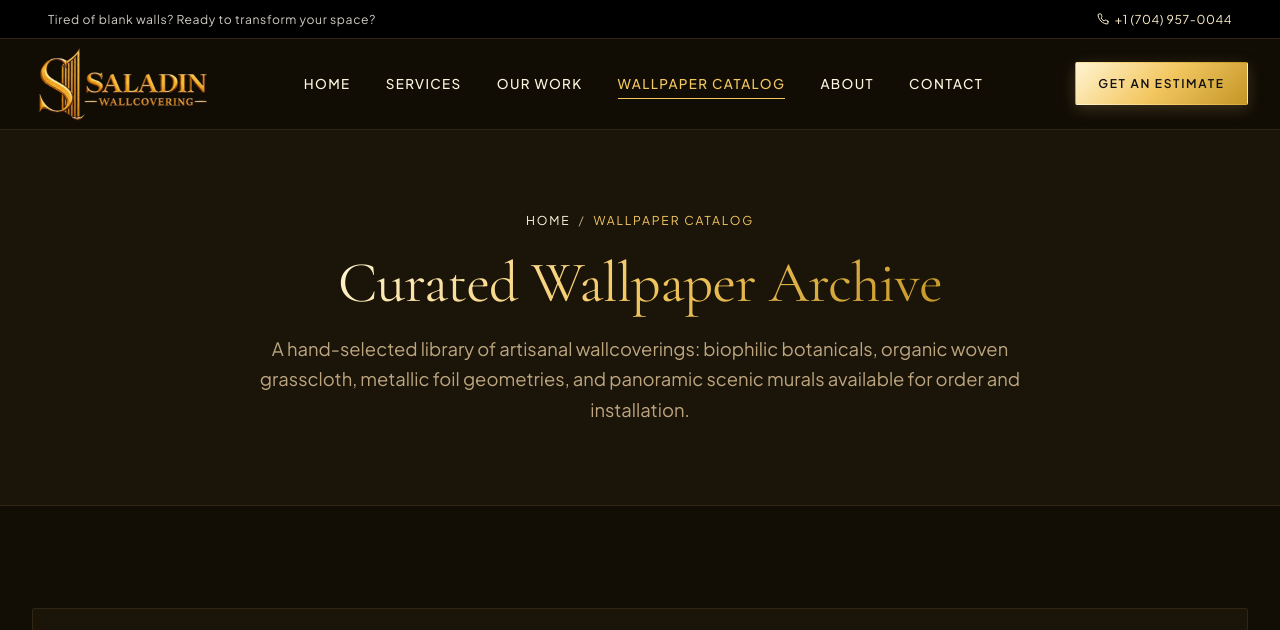
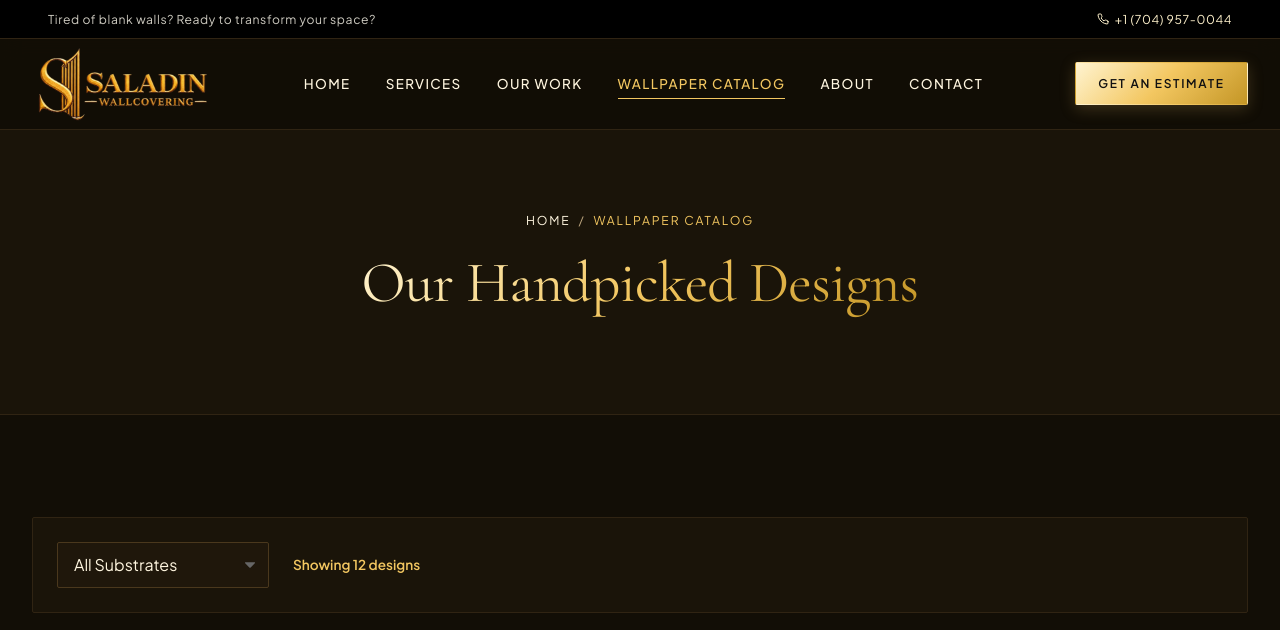
Before and after one commit to monadsachi/saladin, a plain HTML site: page catalog.html in a window 1280 px wide. Shown: the top 630 px of the page. Drawn offline with nearby package versions, Linux system fonts and the light colour scheme.

Commit message:
catalog s

```diff
--- a/catalog.html
+++ b/catalog.html
@@ -88,8 +88,8 @@
         <div class="breadcrumb">
           <a href="index.html">Home</a> <span>/</span> <span style="color: var(--gold-base);">Wallpaper Catalog</span>
         </div>
-        <h1 class="gold-gradient-text">Curated Wallpaper Archive</h1>
-        <p>A hand-selected library of artisanal wallcoverings: biophilic botanicals, organic woven grasscloth, metallic foil geometries, and panoramic scenic murals available for order and installation.</p>
+        <h1 class="gold-gradient-text">Our Handpicked Designs</h1>
+        <!-- <p>A hand-selected library of artisanal wallcoverings: biophilic botanicals, organic woven grasscloth, metallic foil geometries, and panoramic scenic murals available for order and installation.</p> -->
       </div>
     </div>
   </section>
@@ -122,7 +122,7 @@
               <option value="all">All Substrates</option>
               <option value="nonwoven">Peel&Stick wallpaper</option>     <!-- <option value="japandi">5 deneGul cicek</option> -->
               <option value="grasscloth">Traditional paste wall</option>
-              <option value="metallic">Morals</option>
+              <option value="metallic">Murals</option>
               <!-- <option value="silk">Silk & Pearlescent</option>
               <option value="metallic">Metallic Gold Foil</option>
               <option value="vinyl">Textured Heavy Vinyl</option> -->
```
